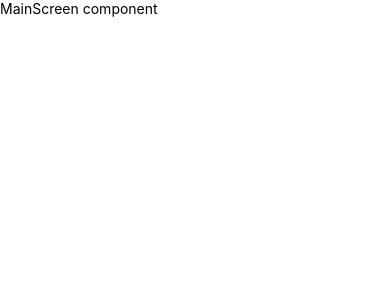
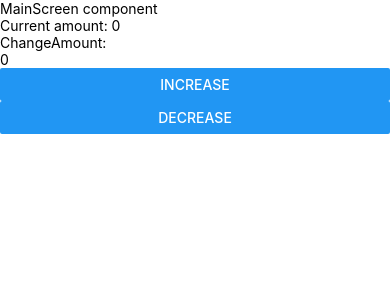
Before and after one commit to Nonju/albponapp, a React Native app in the folder btLED/: screen / in a window 390 px wide. Shown: the top 300 px of the page. Built offline with nearby package versions, Linux system fonts and the light colour scheme.

Commit message:
Created redux example component

```diff
--- a/btLED/src/App.js
+++ b/btLED/src/App.js
@@ -10,10 +10,9 @@ import MainScreen from './components/screens/Main';
 let store = createStore(reducers);
 
 const App = () => (
-  <Provider store={store} >
+  <Provider store={store}>
     <MainScreen />
   </Provider>
 );
 
-// TODO: wrap with redux 'connect'
 export default App;
--- /dev/null
+++ b/btLED/src/actionTypes/rtest.js
@@ -0,0 +1,3 @@
+
+export const INCREASE = 'INCREASE';
+export const DECREASE = 'DECREASE';
--- /dev/null
+++ b/btLED/src/actions/rtest.js
@@ -0,0 +1,12 @@
+
+import { INCREASE, DECREASE } from '../actionTypes/rtest';
+
+export const increase = amount => ({
+	type: INCREASE,
+	amount,
+});
+
+export const decrease = amount => ({
+	type: DECREASE,
+	amount,
+});
--- a/btLED/src/components/screens/Main.js
+++ b/btLED/src/components/screens/Main.js
@@ -1,7 +1,9 @@
 
 import React from 'react';
 import { View, Text } from 'react-native';
+import { connect } from 'react-redux';
 
+import Rtest from './Rtest';
 
 class MainScreen extends React.Component {
 	constructor(props) {
@@ -13,10 +15,17 @@ class MainScreen extends React.Component {
 		return (
 			<View>
 				<Text>MainScreen component</Text>
+				<Text>Current amount: {this.props.amount}</Text>
+				<Rtest />
 			</View>
 		);
 	}
 };
 
 // TODO: wrap with redux "connect"
-export default MainScreen;
+export default connect(
+state => ({
+	amount: state.rtest.amount,
+}),
+null
+)(MainScreen);
--- /dev/null
+++ b/btLED/src/components/screens/Rtest.js
@@ -0,0 +1,70 @@
+
+import React from 'react';
+import { View, TextInput, Button, Text } from 'react-native';
+import { connect } from 'react-redux';
+
+import { increase, decrease } from '../../actions/rtest';
+
+class Rtest extends React.Component {
+	constructor(props) {
+		super(props);
+
+		this.state = { currentAmount: '0' };
+	}
+
+	inputTextChange(newText) {
+		console.log(`New text: ${newText}`);
+		this.setState({ currentAmount: newText });
+	}
+
+	currentAmountToInt() {
+		try { return Number(this.state.currentAmount); }
+		catch (e) {
+			console.log('Could not convert current amount to int');
+			return 0;
+		}
+	}
+
+	onIncreaseClicked() {
+		const amount = this.currentAmountToInt();
+		console.log(`Increase amount by: ${amount}`); // REMOVE
+		this.props.increase(amount);
+	}
+
+	onDecreaseClicked() {
+		const amount = this.currentAmountToInt();
+		console.log(`Decrease amount by: ${amount}`); // REMOVE
+		this.props.decrease(amount);
+	}
+
+	render() {
+		return (
+			<View>
+				<Text>ChangeAmount:</Text>
+				<TextInput
+					keyboardType='numeric'
+					onChangeText={text => this.inputTextChange(text)}
+					value={this.state.currentAmount}
+				/>
+
+				<Button
+					title="Increase"
+					onPress={() => this.onIncreaseClicked()}
+				/>
+				<Button
+					title="Decrease"
+					onPress={() => this.onDecreaseClicked()}
+				/>
+			</View>
+		);
+	}
+
+};
+
+export default connect(
+	state => ({}),
+	{
+		increase,
+		decrease,
+	}
+)(Rtest);
--- a/btLED/src/store/reducers/index.js
+++ b/btLED/src/store/reducers/index.js
@@ -3,8 +3,10 @@ import { combineReducers } from 'redux';
 
 // Import reducers here...
 import bt from './bt';
+import rtest from './rtest';
 
 export default combineReducers({
 	// Add collected reducers here...
-	bt
+	bt,
+	rtest,
 });
--- /dev/null
+++ b/btLED/src/store/reducers/rtest.js
@@ -0,0 +1,30 @@
+
+import { INCREASE, DECREASE } from '../../actionTypes/rtest';
+
+const defaultState = {
+	amount: 0,
+};
+
+const defaultAction = {
+	type: '',
+};
+
+export default (state=defaultState, action=defaultAction) => {
+	switch (action.type) {
+		case INCREASE: {
+			console.log('In increase reducer');
+			return {
+				...state,
+				amount: state.amount + action.amount,
+			};
+		}
+		case DECREASE: {
+			console.log('In decrease reducer');
+			return {
+				...state,
+				amount: state.amount - action.amount,
+			};
+		}
+		default: { return state; }
+	}
+};
```
